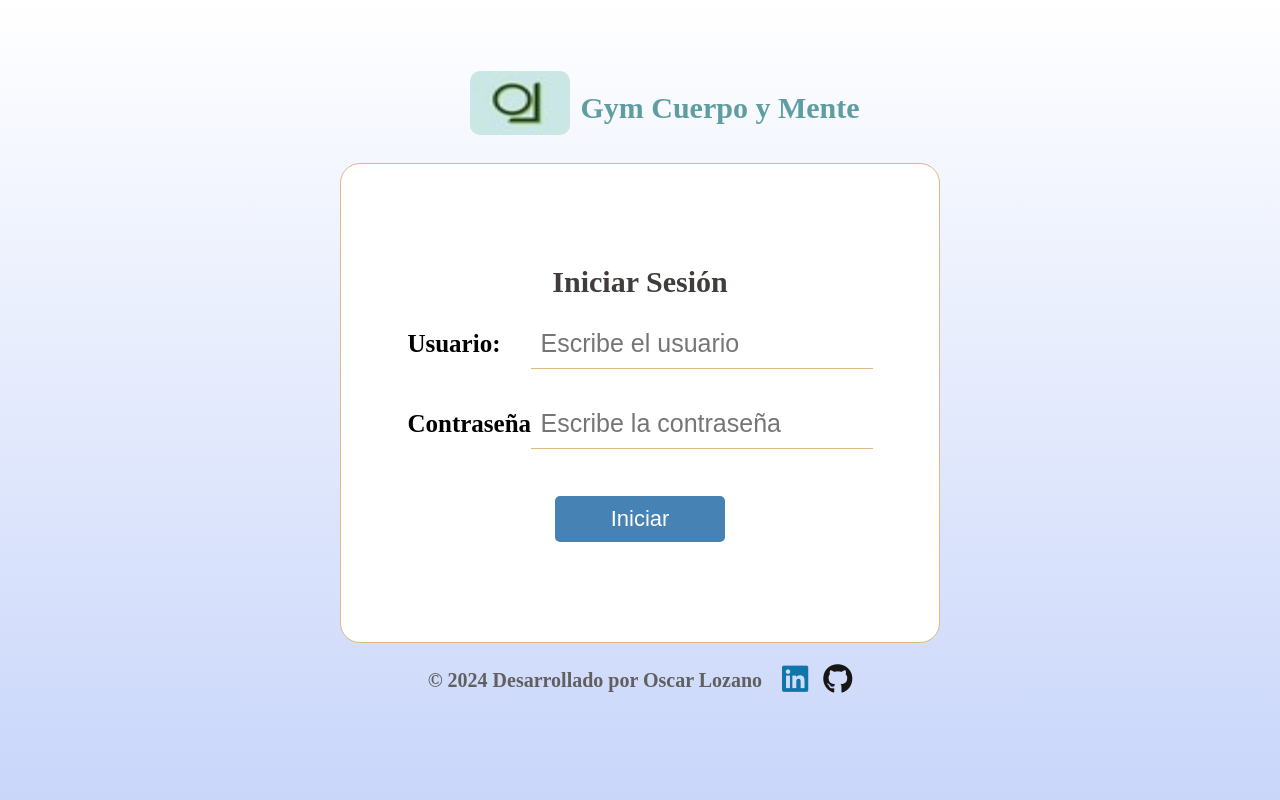
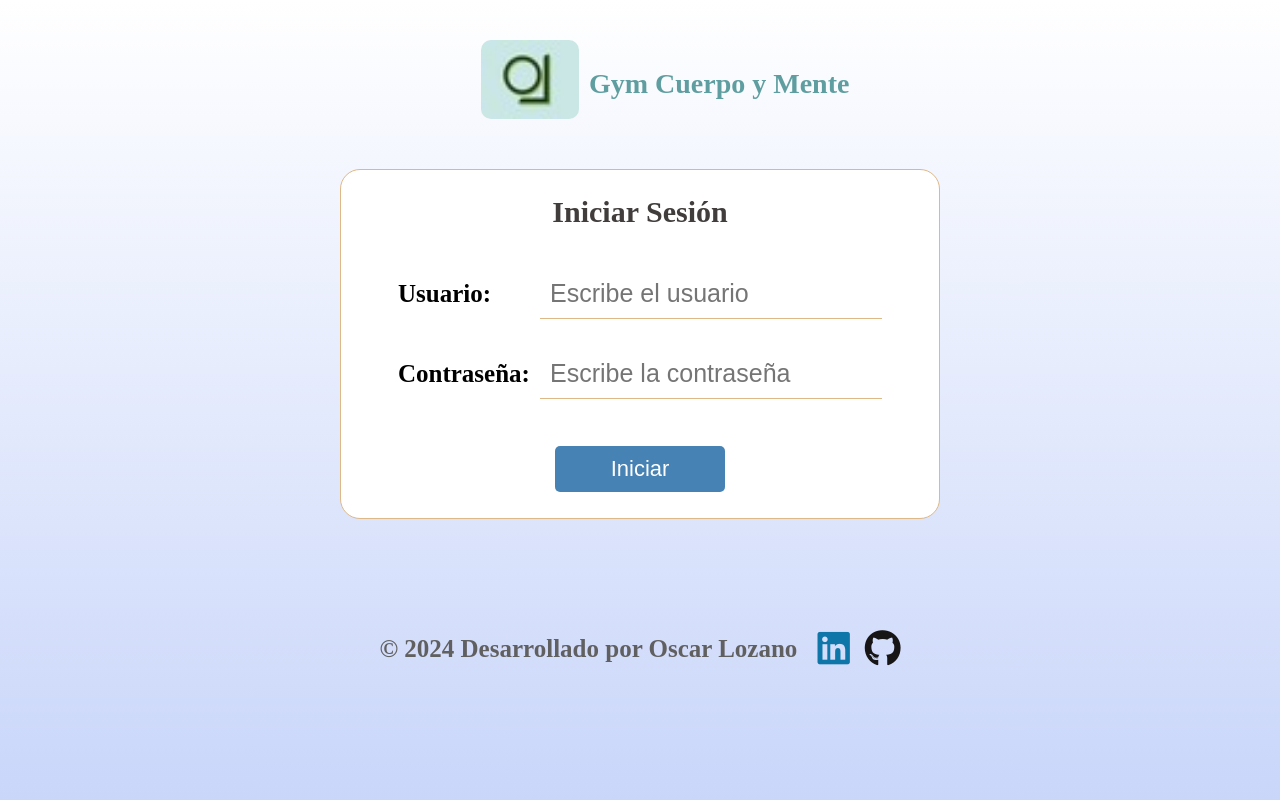
Before and after one commit to Olozano1194/Gimnasio, a Django app: page / in a window 1280 px wide. Run offline with Django 5.2, Linux system fonts and the light colour scheme.

Commit message:
Haciendole arreglos a la parte de los estilos del login

```diff
--- a/gimnasioApp/static/css/login/desktop.css
+++ b/gimnasioApp/static/css/login/desktop.css
@@ -4,9 +4,8 @@ header {
 }
 
 header .logo {
-    width: 100px;
+    width: 8%;
     max-width: 110px;
-    height: 80%;
 
 }
 /* main */
--- a/gimnasioApp/static/css/login/mobile.css
+++ b/gimnasioApp/static/css/login/mobile.css
@@ -17,7 +17,7 @@ body {
     background: linear-gradient(rgba(255,255,255,0), rgba(201,214,250,1));
     font-family: 'Times New Roman', Times, serif;
     width: 100%;
-    height: 100vh;
+    min-height: 100vh;
     display: flex;
     justify-content: center;
     align-items: center;
@@ -26,16 +26,16 @@ body {
 
 header {
     width: 100%;
-    /* height: 20vh; */
     display: flex;
     justify-content: center;
     align-items: center;
     gap: 1rem;
+    padding-top: 1.2rem;
     padding-bottom: 2rem;
 }
 
 header .logo {
-    width: 15%;
+    width: 13%;
     height: 80%;
     border-radius: 1rem;
 }
@@ -43,7 +43,7 @@ header .logo {
 header .title {
     text-align: center;
     color: cadetblue;
-    font-size: 3rem;
+    font-size: 2.5rem;
     padding-top: 2rem;
     padding-bottom: 1rem;
 }
@@ -56,6 +56,7 @@ header .logo:hover {
 main {
     width: 85%;
     height: 60vh;
+    max-height: 350px;
     display: flex;
     /* justify-content: center; */
     align-items: center;
@@ -83,8 +84,7 @@ main form .titletwo {
     text-align: center;
     color: #423d3d;
     font-size: 2.5rem;
-    /* padding-top: 2rem; */
-    padding-bottom: 1rem;
+    padding-bottom: 2.5rem;
 }
 
 main form .errorViews {
@@ -139,6 +139,7 @@ footer {
     justify-content: center;
     align-items: center;
     gap: 2rem;
+    margin: auto;
     padding-top: 2rem;
     padding-bottom: 2rem;
 
@@ -146,13 +147,13 @@ footer {
 
 footer .copy{
     color: #616060;
-    font-size: 1.7rem;
+    font-size: 1.5rem;
     font-weight: 600;
 }
 
 footer .redes_sociales{
     display: flex;
-    font-size: 3rem;
+    font-size: 2.7rem;
     justify-content: center;
     align-items: center;
     gap: 1.5rem;
@@ -178,18 +179,85 @@ footer .redes_sociales .github:hover {
 }
 
 /* Responsive */
+@media screen and (min-width: 370px) and (max-width: 399px) {
+    header {
+        padding-top: 1.2rem;
+    }
+
+    header .logo {
+        width: 12%;
+
+    }
+
+    header .title {
+        font-size: 2.5rem;
+    }
+
+    main form .titletwo {
+        padding-bottom: 2.5rem;
+    }
+
+    main form .containerForm .label {
+        font-size: 1.8rem;
+    }
+
+    main form .containerForm .inputs {
+        padding-left: 1rem;
+
+    }
+
+    footer {
+        gap: 1rem;
+    }
+
+    footer .copy{
+        font-size: 1.4rem;
+    }
+
+    footer .redes_sociales{
+        font-size: 2.5rem;
+    }
+}
 @media screen and (min-width: 500px) {
+    /* Header */
+    header {
+        padding-top: 2rem;
+        margin-bottom: 3rem;
+    }
     /* formulario */
     main form {
         width: 90%;
     }
 
     main form .containerForm .label {
-        width: 20%;
+        font-size: 2rem;
+    }
+
+    main form .containerForm .inputs {
+        font-size: 1.7rem;
+
+    }
+
+    footer .copy{
+        font-size: 1.7rem;
+    }
+
+    footer .redes_sociales{
+        font-size: 2.7rem;
     }
 }
 
 @media screen and (min-width: 600px) {
+    /* Header */
+    header .logo {
+        width: 10%;
+
+    }
+
+    header .title {
+        font-size: 2.8rem;
+    }
+
     /* main */
     main {
         width: 70%;
@@ -198,7 +266,32 @@ footer .redes_sociales .github:hover {
 
 @media screen and (min-width: 700px) {
     /* header */
-    header .logo {
-        width: 15%;
+
+    /* Main */
+    main form .titletwo {
+        font-size: 3rem;
+        padding-bottom: 3rem;
+    }
+
+    main form .containerForm .label {
+        font-size: 2rem;
+    }
+
+    main form .containerForm .inputs {
+        font-size: 1.9rem;
+
+    }
+
+    main form .btn {
+        font-size: 2.5rem;
+        width: 17rem;
+    }
+
+    footer .copy{
+        font-size: 2rem;
+    }
+
+    footer .redes_sociales{
+        font-size: 3rem;
     }
 }
--- a/gimnasioApp/static/css/login/tablet.css
+++ b/gimnasioApp/static/css/login/tablet.css
@@ -1,9 +1,7 @@
 /* header */
 header {
     padding-top: 4rem;
-    @media (min-width: 1000px){
-        padding-top: 0rem;
-    }
+
 }
 
 header .logo {
@@ -35,6 +33,9 @@ main form .containerForm {
 
 main form .containerForm .label {
     font-size: 2.3rem;
+    @media(min-width: 900px) {
+        width: 13rem;
+    }
 }
 
 main form .containerForm .inputs {
@@ -57,5 +58,15 @@ footer {
 
 footer .copy{
     font-size: 2rem;
+    @media (min-width: 1000px) {
+        font-size: 2.5rem;
+    }
 
 }
+
+footer .redes_sociales {
+    @media (min-width: 1000px) {
+        font-size: 3.7rem;
+    }
+
+}
```
